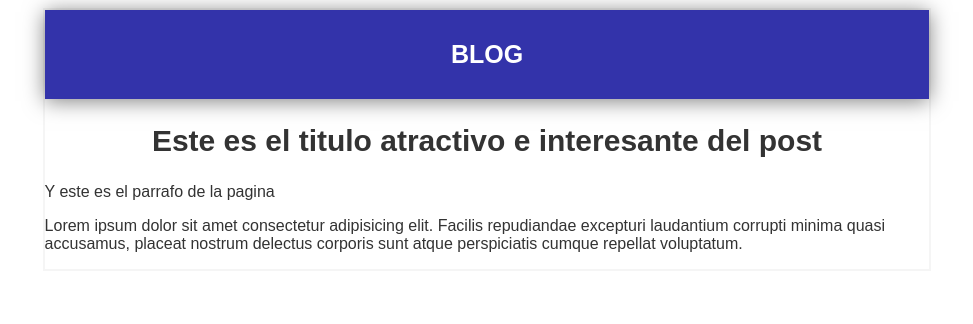
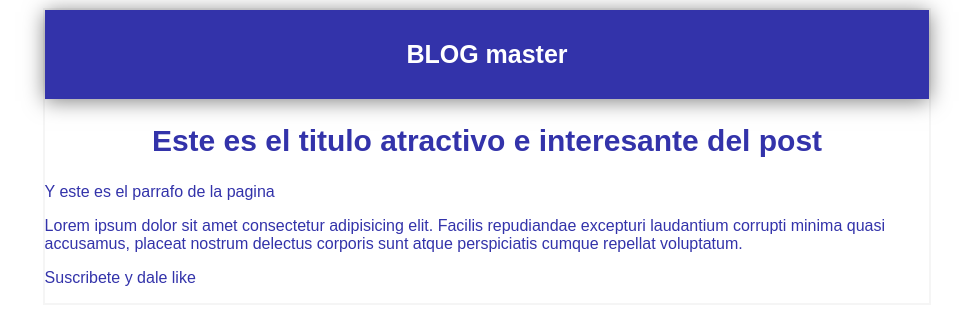
Before and after one commit to CrissG07/Blog, a plain HTML site: page index.html in a window 1280 px wide. Shown: the whole page, without its empty margins (153-1126 px from the left). Drawn offline with Linux system fonts and the light colour scheme.

Commit message:
Agregue suscripcion, cambie la cabecera maestra y puse todo azul

```diff
--- a/index.html
+++ b/index.html
@@ -10,12 +10,13 @@
 
     <section id="container">
         <div id="cabecera">
-            <p>BLOG</p>
+            <p>BLOG master</p>
         </div>
     <div id="post">
         <h1>Este es el titulo atractivo e interesante del post</h1>
     <p>Y este es el parrafo de la pagina</p>
     <p>Lorem ipsum dolor sit amet consectetur adipisicing elit. Facilis repudiandae excepturi laudantium corrupti minima quasi accusamus, placeat nostrum delectus corporis sunt atque perspiciatis cumque repellat voluptatum.</p>
+    <p>Suscribete y dale like</p>
     </div>
 </section>
 </body>
--- a/style.css
+++ b/style.css
@@ -1,6 +1,6 @@
 html{
     text-align: center;
-    color: #333;
+    color: #33a;
     font-family: 'Arial', Times, serif;
     font-size: 62.5%;
     margin: 0;
```
